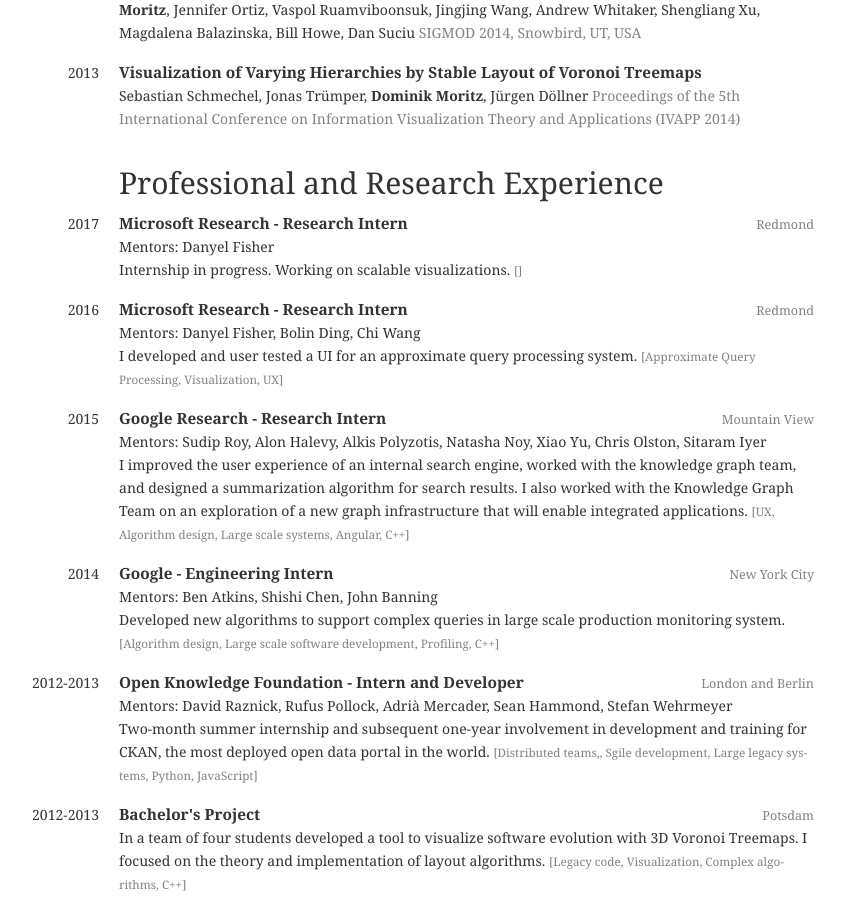
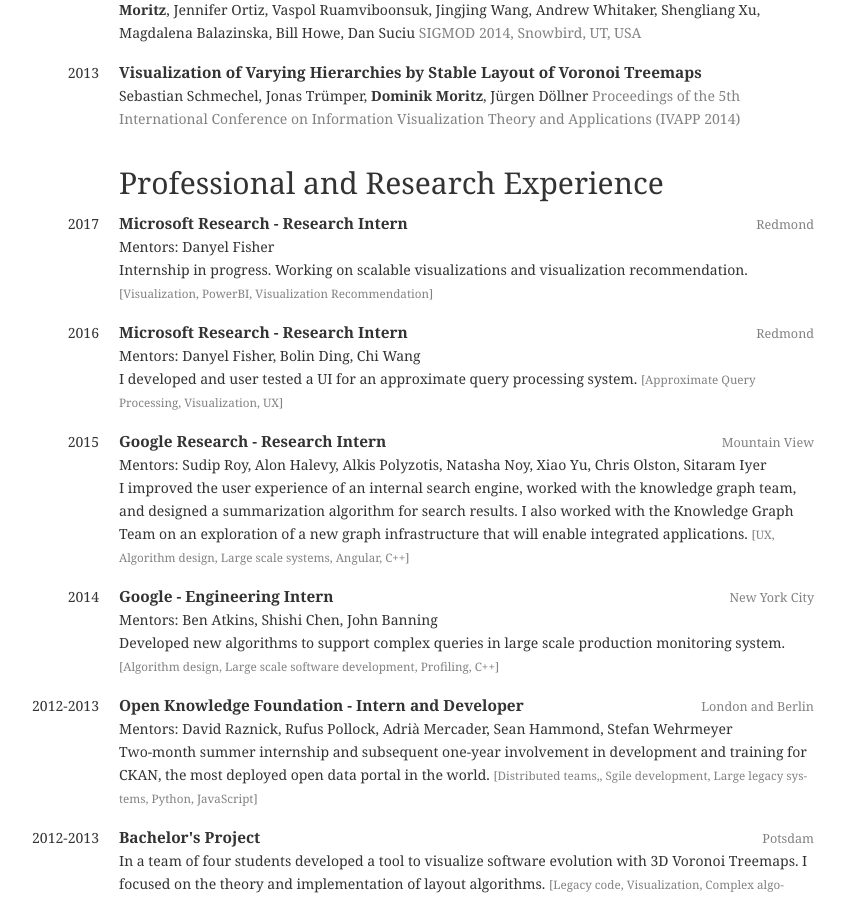
Before and after one commit to domoritz/domoritz.github.io, a Jekyll site: the page built from cv.html, in a window 1280 px wide and 900 px high, scrolled down 2288 px. Shown: the whole window, without its empty margins (226-1071 px from the left). Built offline with Jekyll 4.4.1, drawn with Linux system fonts in a browser that asks for light colours; some of the changed text lies outside the part shown.

Commit message:
Update mentoring and experience

```diff
--- a/_data/experience.yml
+++ b/_data/experience.yml
@@ -5,7 +5,11 @@
   location: Redmond
   mentors:
     - Danyel Fisher
-  description: Internship in progress. Working on scalable visualizations.
+  description: Internship in progress. Working on scalable visualizations and visualization recommendation.
+  skills:
+    - Visualization
+    - PowerBI
+    - Visualization Recommendation
 - title: Research Intern
   years: 2016
   company: Microsoft Research
--- a/_data/mentoring.yml
+++ b/_data/mentoring.yml
@@ -8,7 +8,7 @@
     - Zoe Lu (now at Facebook)
     - Will Strimling
     - Swojit Mohapatra
-    - Cynthia
+    - Lingyue (Cynthia) Zhang
     - Tianyi Lin
     - Matthew Chun
     - Felix Ouk
```
